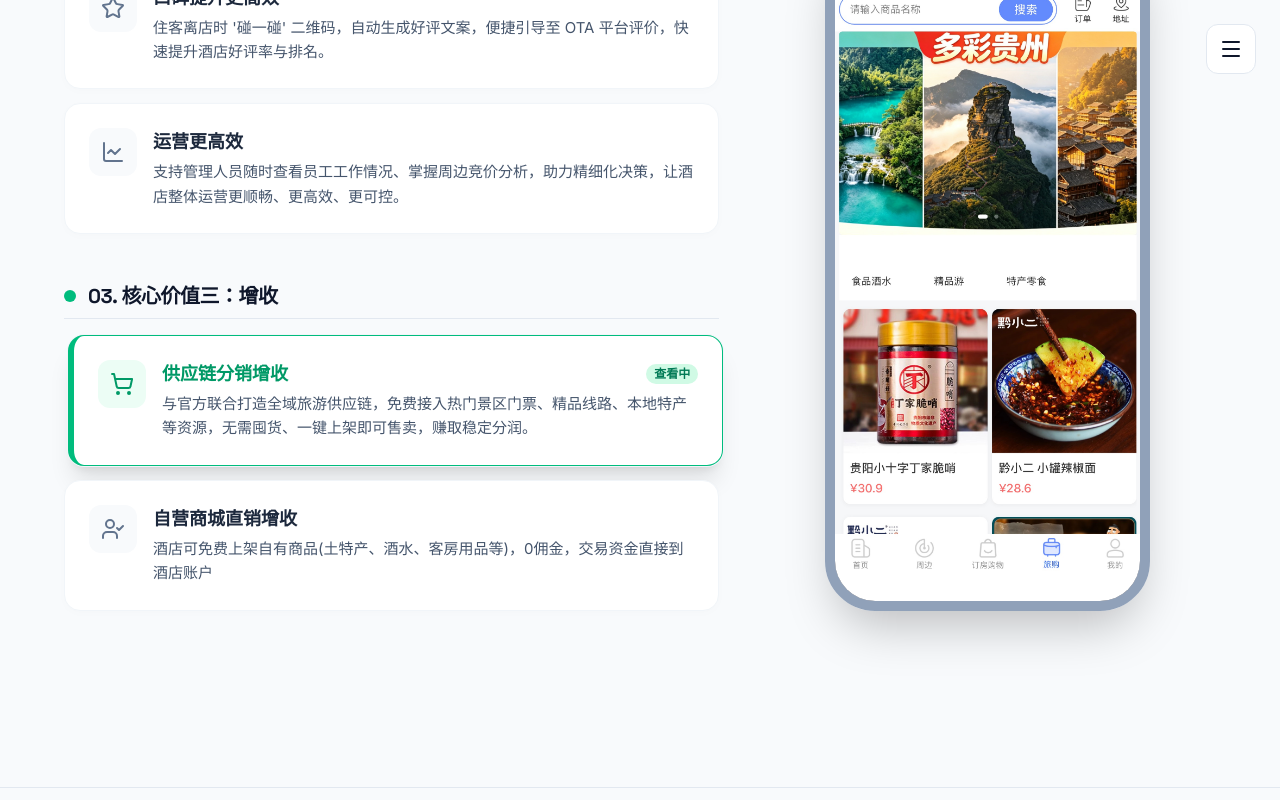
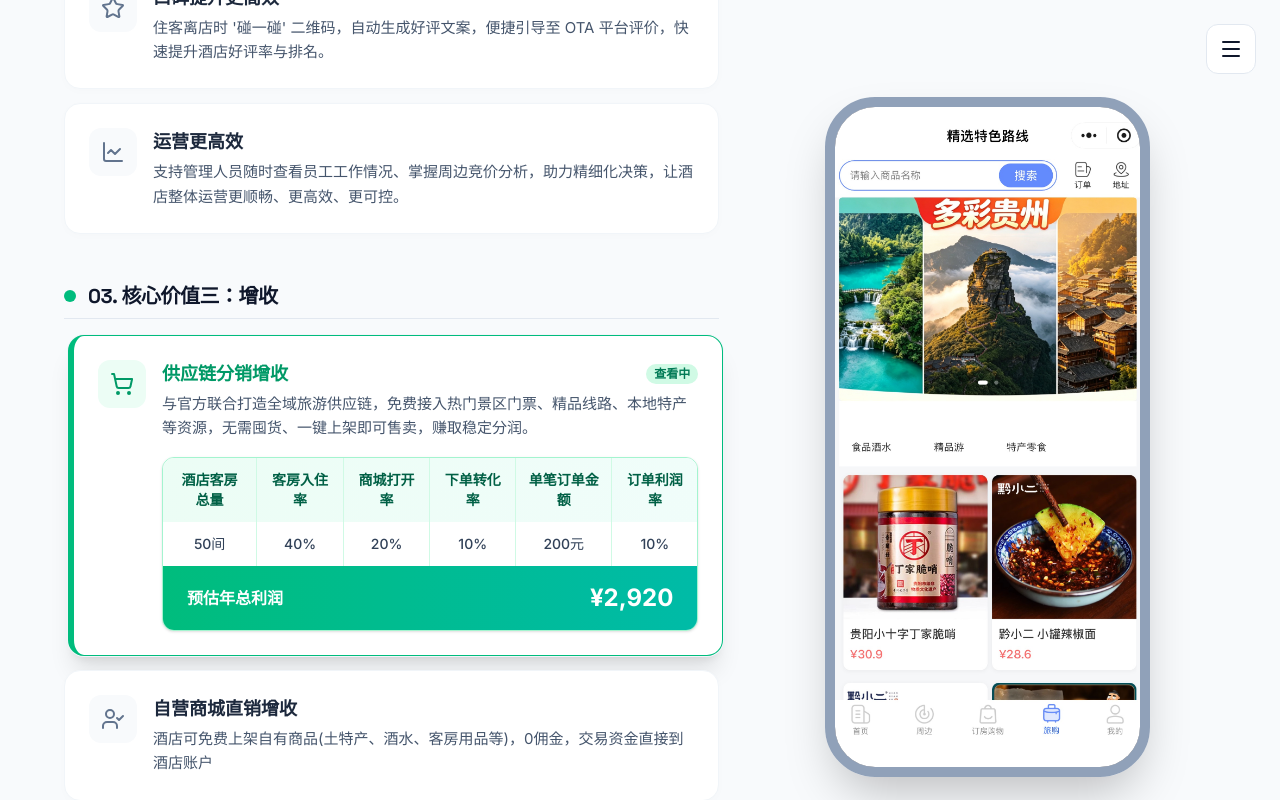
Before and after one commit to scmgh-2025/JiuDianXuanCuan-1.0, a React (Vite) app: page / in a window 1280 px wide. Both pictures are taken after a click on the element 391 px from the left and 9987 px from the top of the page. Shown: the part 9587-10387 px from the top of the page. Built offline with nearby package versions, Linux system fonts and the light colour scheme.

Commit message:
增加供应链分销增收数据表格

```diff
--- a/src/App.tsx
+++ b/src/App.tsx
@@ -1353,6 +1353,40 @@ export default function App() {
                             <p className="text-slate-600 text-sm md:text-[15px] leading-relaxed select-none">
                               {card.content}
                             </p>
+
+                            {/* 供应链分销增收表格 */}
+                            {card.id === "供应链分销增收" && isActive && (
+                              <div className="mt-4 overflow-hidden rounded-xl border border-emerald-200 bg-white shadow-sm">
+                                {/* 数据指标表格 */}
+                                <table className="w-full text-sm">
+                                  <thead>
+                                    <tr className="bg-gradient-to-r from-emerald-50 to-teal-50">
+                                      <th className="px-3 py-3 text-emerald-800 font-bold text-center border-r border-emerald-100">酒店客房总量</th>
+                                      <th className="px-3 py-3 text-emerald-800 font-bold text-center border-r border-emerald-100">客房入住率</th>
+                                      <th className="px-3 py-3 text-emerald-800 font-bold text-center border-r border-emerald-100">商城打开率</th>
+                                      <th className="px-3 py-3 text-emerald-800 font-bold text-center border-r border-emerald-100">下单转化率</th>
+                                      <th className="px-3 py-3 text-emerald-800 font-bold text-center border-r border-emerald-100">单笔订单金额</th>
+                                      <th className="px-3 py-3 text-emerald-800 font-bold text-center">订单利润率</th>
+                                    </tr>
+                                  </thead>
+                                  <tbody>
+                                    <tr className="bg-white">
+                                      <td className="px-3 py-3 text-center text-slate-700 font-medium border-r border-emerald-100">50间</td>
+                                      <td className="px-3 py-3 text-center text-slate-700 font-medium border-r border-emerald-100">40%</td>
+                                      <td className="px-3 py-3 text-center text-slate-700 font-medium border-r border-emerald-100">20%</td>
+                                      <td className="px-3 py-3 text-center text-slate-700 font-medium border-r border-emerald-100">10%</td>
+                                      <td className="px-3 py-3 text-center text-slate-700 font-medium border-r border-emerald-100">200元</td>
+                                      <td className="px-3 py-3 text-center text-slate-700 font-medium">10%</td>
+                                    </tr>
+                                  </tbody>
+                                </table>
+                                {/* 年总利润突出显示 */}
+                                  <div className="bg-gradient-to-r from-emerald-500 to-teal-500 py-4 px-6 flex items-center justify-between">
+                                    <span className="text-white font-semibold text-base">预估年总利润</span>
+                                    <span className="text-white font-bold text-2xl">¥2,920</span>
+                                  </div>
+                              </div>
+                            )}
                           </div>
                         </motion.div>
                       );
```
